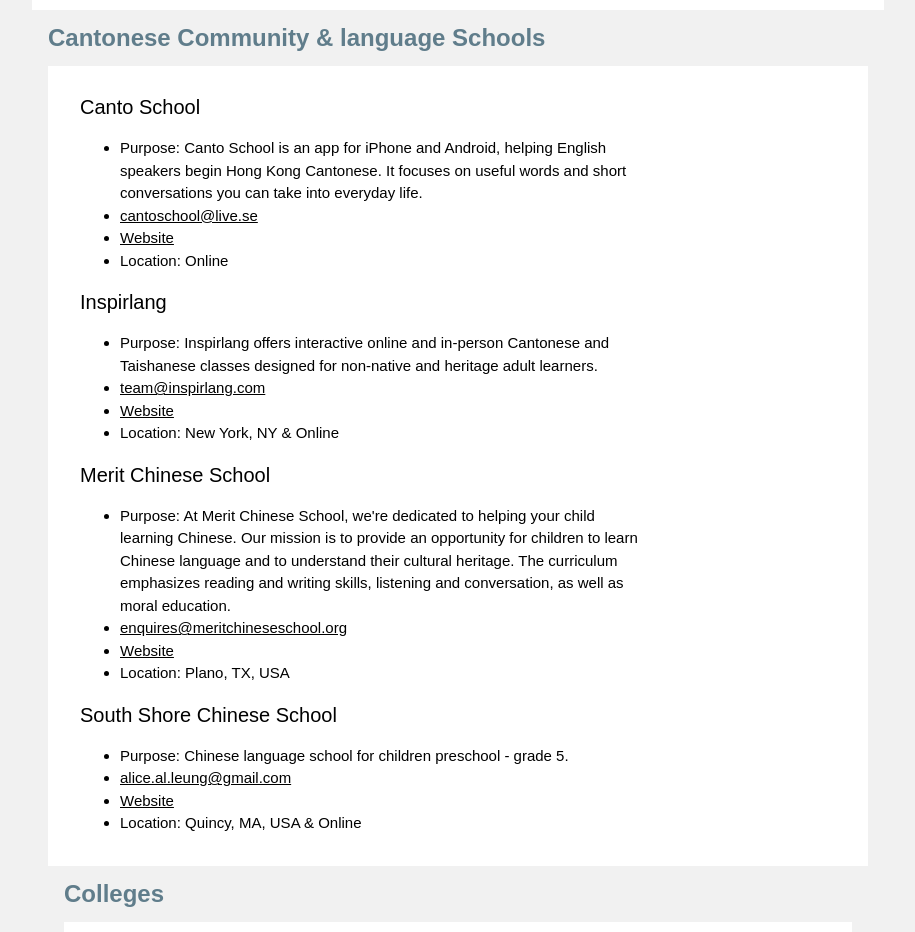
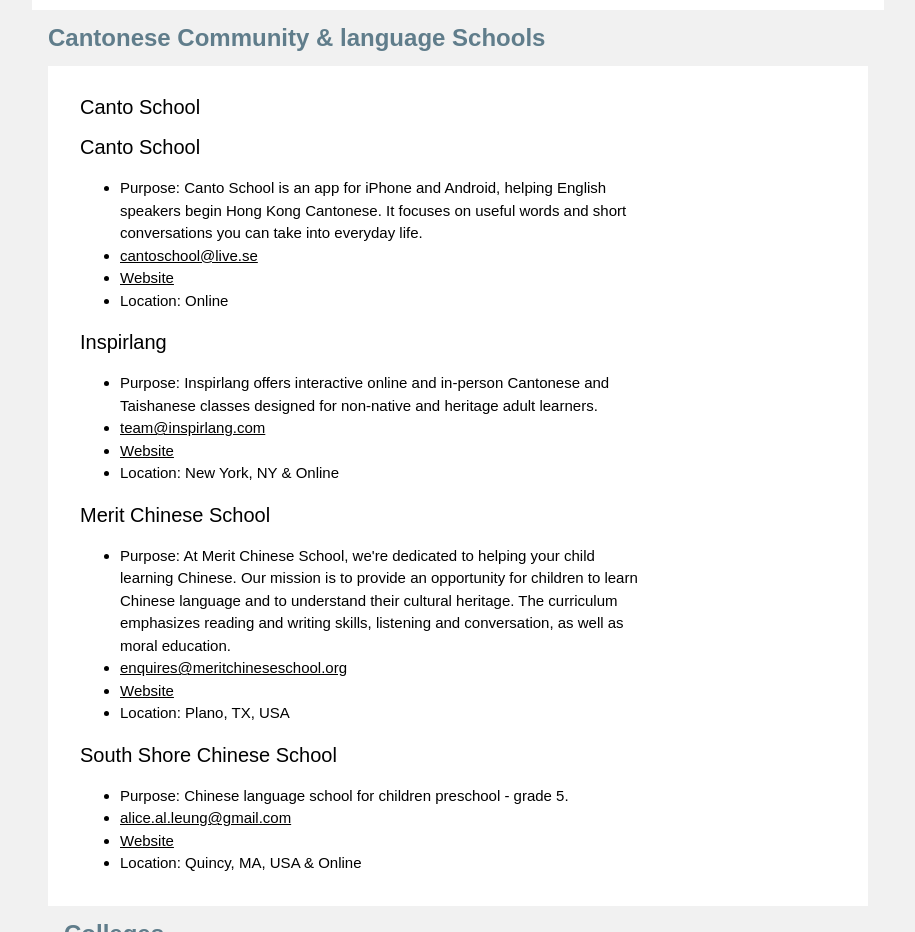
Before and after one commit to cantonese-alliance/cantonese-alliance.github.io, a plain HTML site: page member.html in a window 1280 px wide. Shown: the part 4080-5012 px from the top of the page, without its empty margins (332-1247 px from the left). Drawn offline with Linux system fonts and the light colour scheme; a web font is replaced by a local one.

Commit message:
Update member.html

```diff
--- a/member.html
+++ b/member.html
@@ -298,13 +298,13 @@
                     <div class="w3-container w3-white w3-padding-16">
                       <div class="w3-container w3-threequarter">
                         <h4>Canto School</h4>
-                      <ul>
-                        <li>Purpose: Canto School is an app for iPhone and Android, helping English speakers begin Hong Kong Cantonese. It focuses on useful words and short conversations you can take into everyday life.</li>
-                        <li><a href="mailto:cantoschool@live.se">cantoschool@live.se</a></li>
-                        <li><a href="https://cantoschool.com/"
-                        rel="nofollow">Website</a></li>
-                        <li>Location: Online</li>
-                       </ul>
+                     <h4>Canto School</h4>
+<ul>
+  <li>Purpose: Canto School is an app for iPhone and Android, helping English speakers begin Hong Kong Cantonese. It focuses on useful words and short conversations you can take into everyday life.</li>
+  <li><a href="mailto:cantoschool@live.se">cantoschool@live.se</a></li>
+  <li><a href="https://cantoschool.com/" rel="nofollow">Website</a></li>
+  <li>Location: Online</li>
+</ul>
                      <h4>Inspirlang</h4>
                       <ul>
                         <li>Purpose: Inspirlang offers interactive online and in-person Cantonese and Taishanese classes designed for non-native and heritage adult learners.</li>
```
